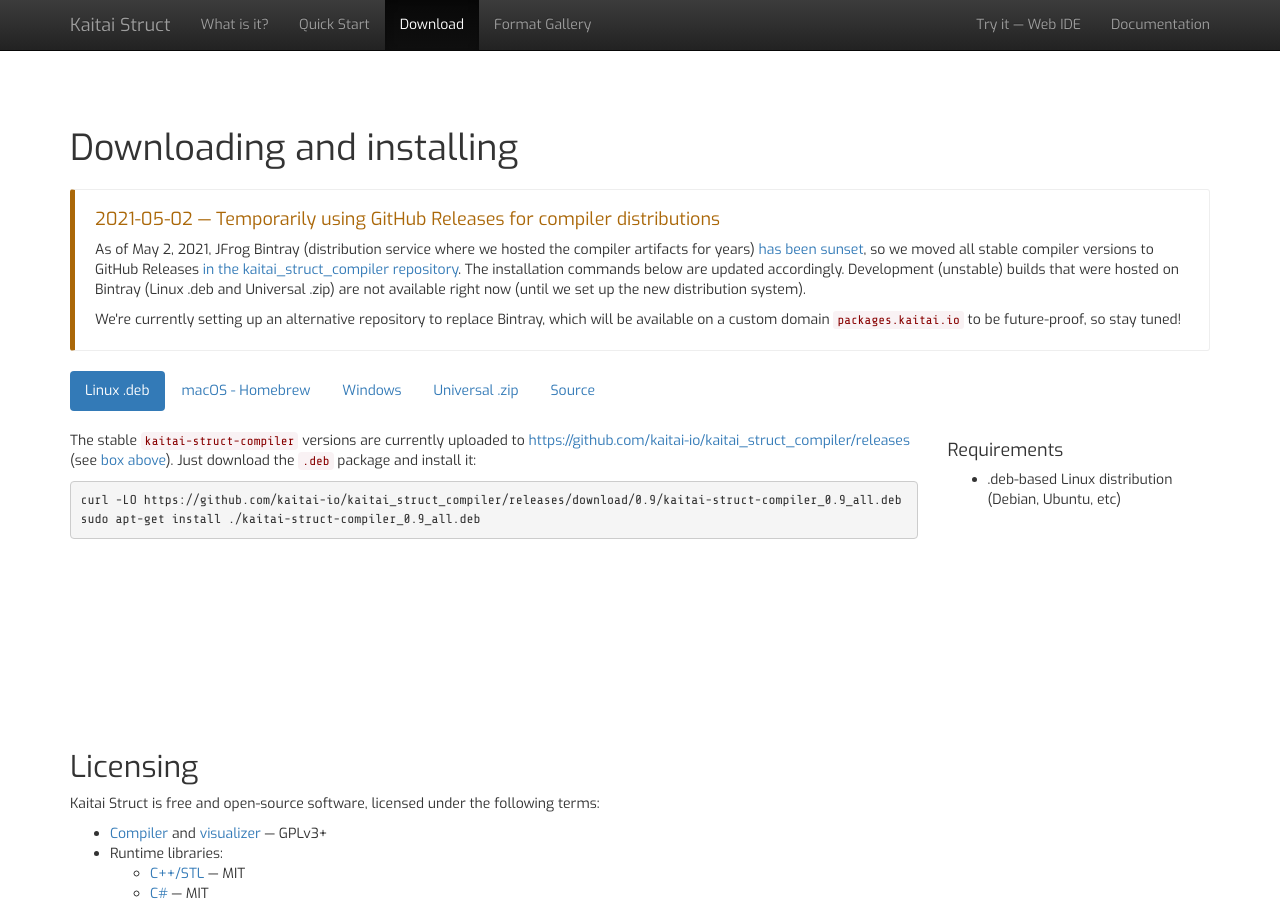
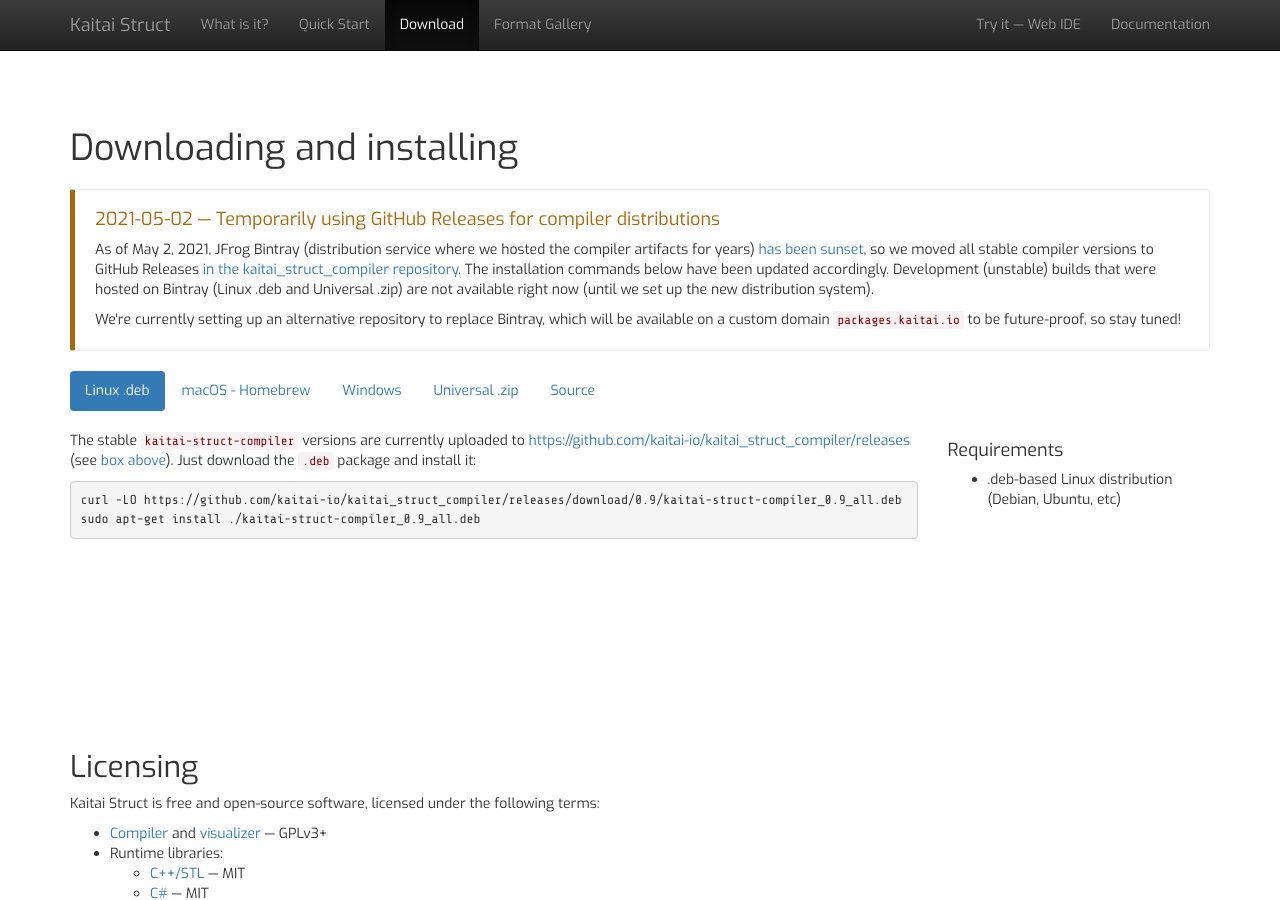
Before and after one commit to kaitai-io/kaitai-io.github.io, a Jekyll site: the page built from index.md, in a window 1280 px wide and 900 px high, scrolled down 2212 px. Built offline with Jekyll 4.4.1, drawn with Linux system fonts in a browser that asks for light colours; nearby versions of some CDN libraries.

Commit message:
Download: correct verb tense (commands {are=>have been} updated)
IMHO it makes more sense this way.

```diff
--- a/index.md
+++ b/index.md
@@ -309,7 +309,7 @@
     <div class="anchor-container" id="bintray-sunset-callout">
       <div class="bs-callout bs-callout-warning">
         <h4>2021-05-02 &mdash; Temporarily using GitHub Releases for compiler distributions</h4>
-        <p>As of <time datetime="2021-05-02">May 2, 2021</time>, JFrog Bintray (distribution service where we hosted the compiler artifacts for years) <a href="https://jfrog.com/blog/into-the-sunset-bintray-jcenter-gocenter-and-chartcenter/" target="_blank" rel="noopener">has been sunset</a>, so we moved all stable compiler versions to GitHub Releases <a href="https://github.com/kaitai-io/kaitai_struct_compiler/releases" target="_blank" rel="noopener">in the kaitai_struct_compiler repository</a>. The installation commands below are updated accordingly. Development (unstable) builds that were hosted on Bintray (Linux .deb and Universal .zip) are not available right now (until we set up the new distribution system).</p>
+        <p>As of <time datetime="2021-05-02">May 2, 2021</time>, JFrog Bintray (distribution service where we hosted the compiler artifacts for years) <a href="https://jfrog.com/blog/into-the-sunset-bintray-jcenter-gocenter-and-chartcenter/" target="_blank" rel="noopener">has been sunset</a>, so we moved all stable compiler versions to GitHub Releases <a href="https://github.com/kaitai-io/kaitai_struct_compiler/releases" target="_blank" rel="noopener">in the kaitai_struct_compiler repository</a>. The installation commands below have been updated accordingly. Development (unstable) builds that were hosted on Bintray (Linux .deb and Universal .zip) are not available right now (until we set up the new distribution system).</p>
         <p>We're currently setting up an alternative repository to replace Bintray, which will be available on a custom domain <code>packages.kaitai.io</code> to be future-proof, so stay tuned!</p>
       </div>
   </div>
```
